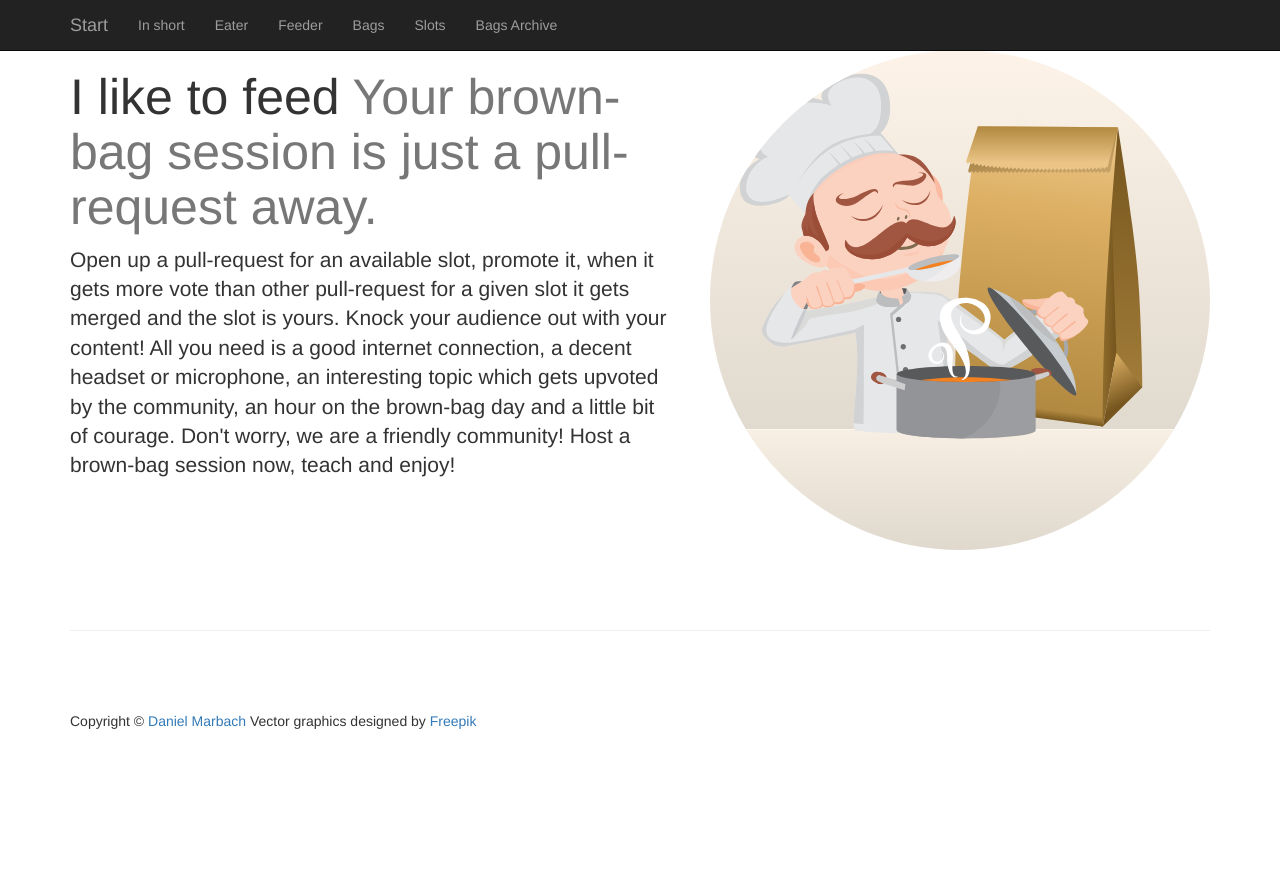
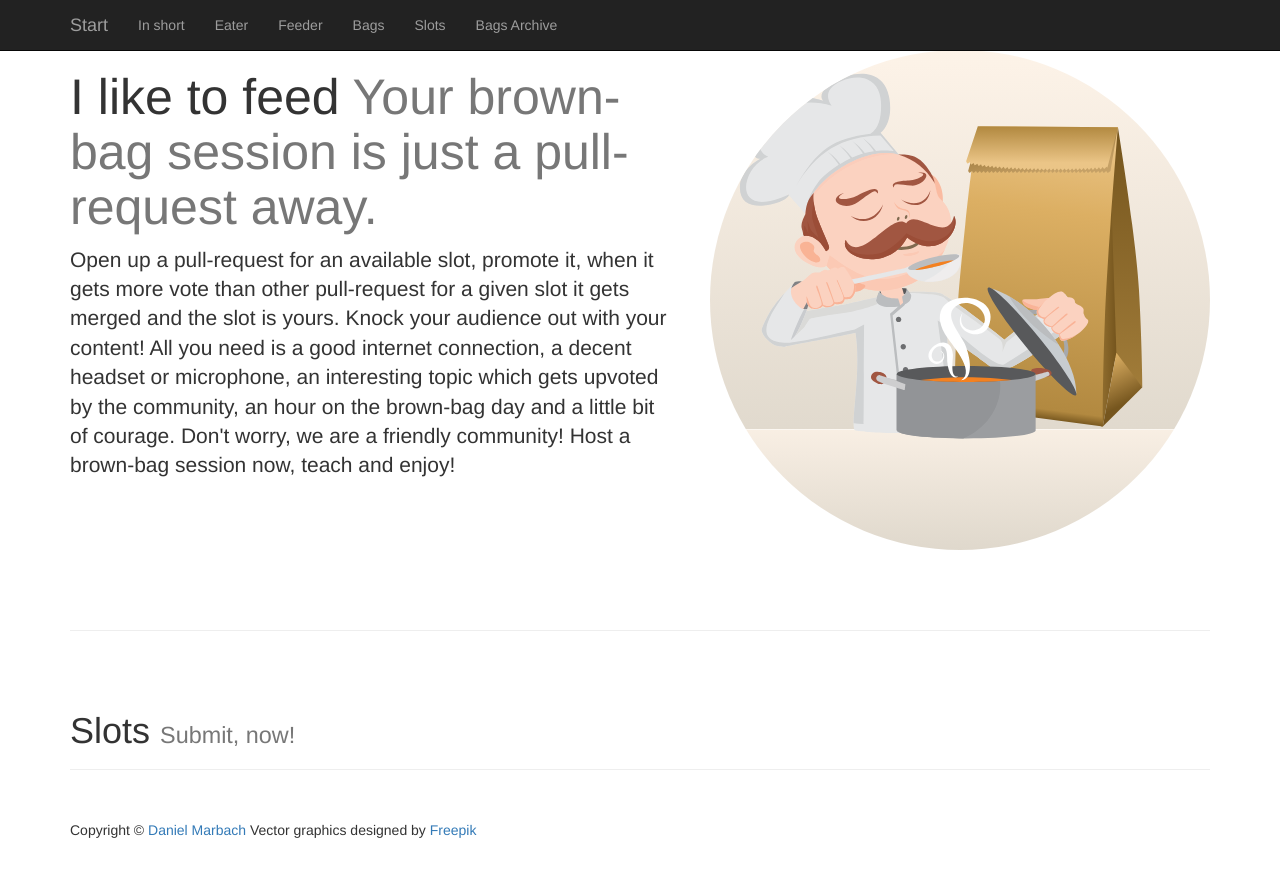
Before and after one commit to brown-bag/brown-bag.github.com, a Jekyll site: the page built from index.html, in a window 1280 px wide and 900 px high, scrolled down 2317 px. Shown: the top 877 px of the window. Built offline with Jekyll 4.4.1, drawn with Linux system fonts in a browser that asks for light colours; before the commit the page ends 3108 px from its top, so only the background shows below that.

Commit message:
Slots and slots-content

```diff
--- a/_includes/content.html
+++ b/_includes/content.html
@@ -7,3 +7,5 @@
 {% include feeder-content.html %}
 
 {% include bags-content.html %}
+
+{% include slots-content.html %}
--- /dev/null
+++ b/_includes/slots-content.html
@@ -0,0 +1,21 @@
+<div class="page-header" id="slots">
+  <h1>Slots <small>Submit, now!</small></h1>
+</div>
+{% assign slots = site.posts | where: "archive", false | where: "slot", true %}
+{% for slot in slots %}
+<div class="featurette" id="{{ slot.title | slugify }}">
+  <img class="featurette-image img-circle img-responsive pull-right" src="{{ slot.author-pic }}">
+  <h2 class="featurette-heading">{{ slot.title | remove: '<p>' | remove: '</p>' }}
+    <span class="text-muted">{{ slot.teaser  | remove: '<p>' | remove: '</p>' }}</span>
+  </h2>
+  <h4>{{ slot.date | date_to_rfc822 }} {{ post.author }}</h4>
+  <p class="lead">{{ slot.content | remove: '<p>' | remove: '</p>' }}</p>
+  <form action="{{ site.edit-path }}/{{ slot.path }}">
+    <button type="submit" class="btn btn-info btn-lg">
+      <span class="glyphicon glyphicon-check" aria-hidden="true"></span> Submit for this slot
+    </button>
+  </form>
+</div>
+
+<hr class="featurette-divider">
+{% endfor %}
```
